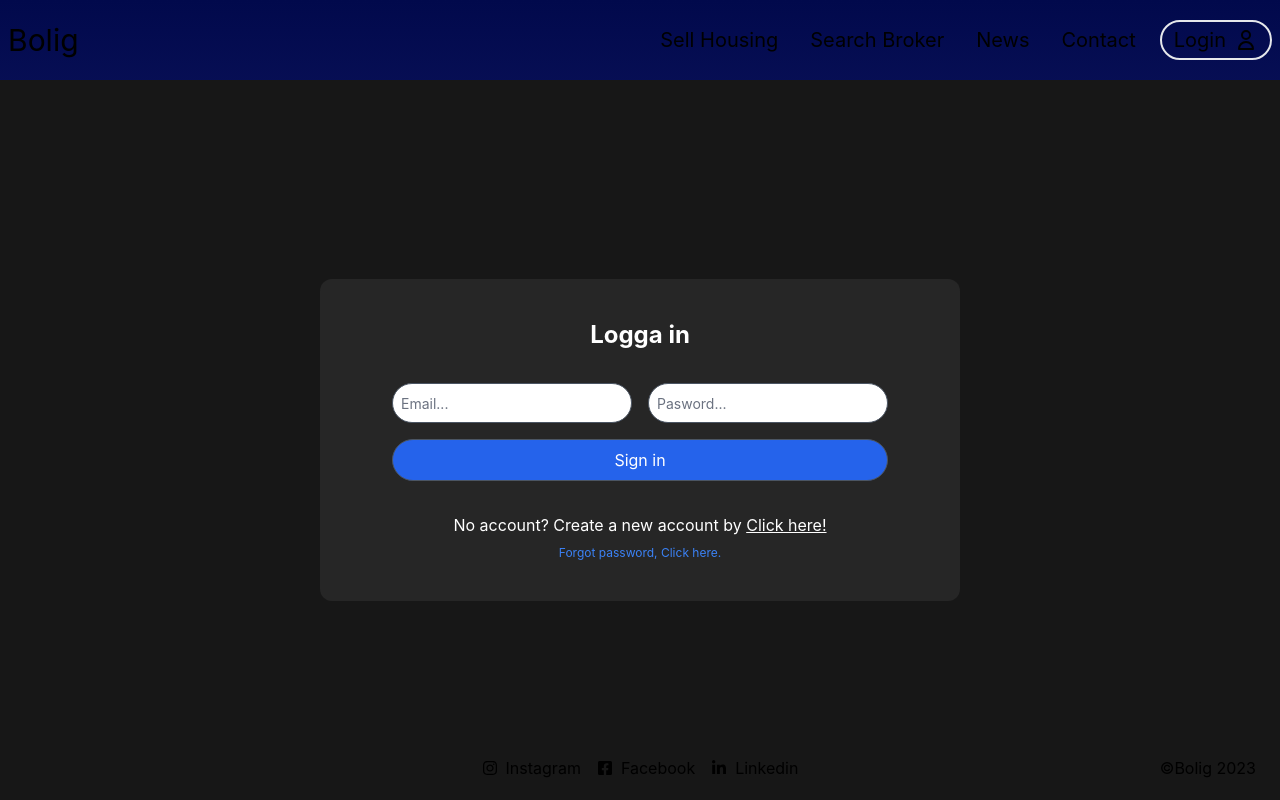
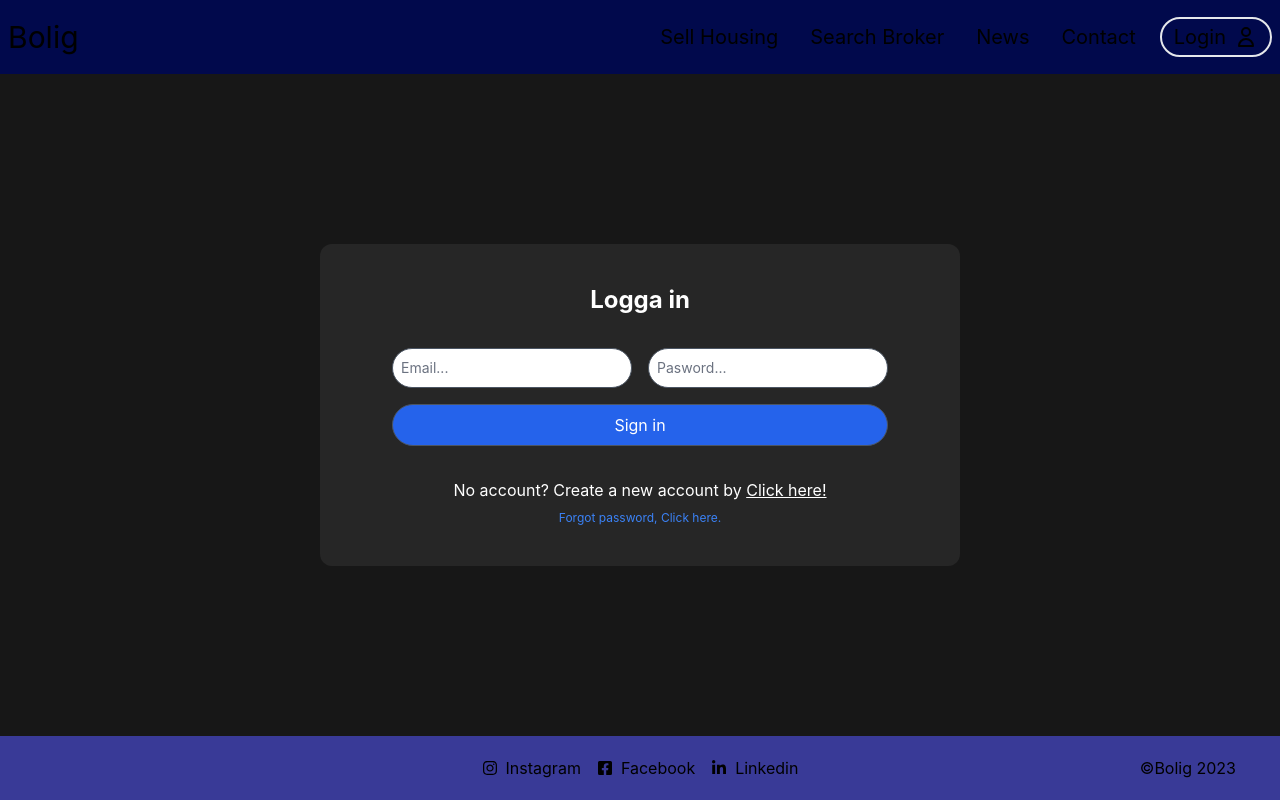
Before and after one commit to MaxAndreasLundin/bolig-web, a Next.js app: page /login in a window 1280 px wide. Built offline with nearby package versions, Linux system fonts and the light colour scheme.

Commit message:
fixing height in global css setup, homepage and footer

```diff
--- a/app/globals.css
+++ b/app/globals.css
@@ -8,6 +8,9 @@ body {
   margin: 0;
   font-family: -apple-system, BlinkMacSystemFont, Segoe UI, Roboto, Oxygen,
     Ubuntu, Cantarell, Fira Sans, Droid Sans, Helvetica Neue, sans-serif;
+  height: 100%;
+  display: flex;
+  flex-direction: column;
 }
 
 a {
--- a/app/layout.tsx
+++ b/app/layout.tsx
@@ -14,10 +14,10 @@ export default function RootLayout({
         head.tsx. Find out more at https://beta.nextjs.org/docs/api-reference/file-conventions/head
       */}
       <head />
-      <body className="bg-gradient-to-t from-[#393a97] to-[#01094c]">
+      <body className="">
         <Navbar />
+        {children}
         <Footer />
-        {children}
       </body>
     </html>
   );
--- a/app/page.tsx
+++ b/app/page.tsx
@@ -3,9 +3,8 @@
 export default function Home() {
 
   return (
-    <div className="h-[90vh] w-full flex flex-col justify-center items-center">
+    <div className="w-full flex flex-1 flex-col justify-center items-center bg-gradient-to-t from-[#393a97] to-[#01094c]">
       <h1 className="text-6xl font-extrabold">Homepage</h1>
-
     </div>
   );
 }
--- a/components/Footer.tsx
+++ b/components/Footer.tsx
@@ -3,9 +3,9 @@ import { FaInstagram, FaFacebookSquare, FaLinkedinIn } from "react-icons/fa";
 
 const Footer = () => {
   return (
-    <div className="absolute bottom-0 w-full h-16">
-      <div className="grid grid-cols-1 sm:grid-cols-4 w-full h-full">
-        <div className="flex sm:col-start-2 sm:col-span-2 justify-center items-center w-full gap-2 text-sm sm:text-base">
+    <div className="bg-[#393a97] w-full flex-shrink-0 p-5">
+      <div className="grid h-full w-full grid-cols-1 sm:grid-cols-4">
+        <div className="flex w-full items-center justify-center gap-2 text-sm sm:col-span-2 sm:col-start-2 sm:text-base">
           <FaInstagram />
           <p className="pr-2">Instagram</p>
           <FaFacebookSquare />
@@ -13,7 +13,7 @@ const Footer = () => {
           <FaLinkedinIn />
           <p>Linkedin</p>
         </div>
-        <div className="flex sm:col-end-5 justify-center sm:justify-end items-center w-full sm:pr-6 text-sm sm:text-base">
+        <div className="flex w-full items-center justify-center text-sm sm:col-end-5 sm:justify-end sm:pr-6 sm:text-base">
           &copy;Bolig 2023
         </div>
       </div>
--- a/components/Navbar.tsx
+++ b/components/Navbar.tsx
@@ -15,7 +15,7 @@ const Navbar = () => {
 
   return (
     <>
-    <header className="sticky top-0 h-20 z-50 grid grid-cols-4">
+    <header className="bg-[#01094c] sticky top-0 h-20 z-50 grid grid-cols-4">
       {/*left*/}
       <div className="flex items-center col-span-1">
         <Link href={"/"}><h1 className="w-full text-3xl pl-2">Bolig</h1></Link>
```
